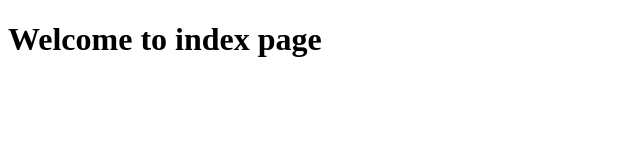
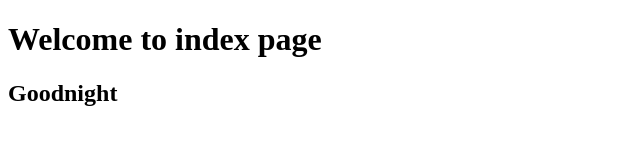
Before and after one commit to BharadwajK2000/Indexpage, a plain HTML site: page index.html in a window 1280 px wide. Shown: the whole page, without its empty margins (0-640 px from the left). Drawn offline with Linux system fonts and the light colour scheme.

Commit message:
Update index.html

```diff
--- a/index.html
+++ b/index.html
@@ -8,5 +8,6 @@
 </head>
 <body>
     <h1>Welcome to index page</h1>
+    <h2>Goodnight</h2>
 </body>
 </html>
```
